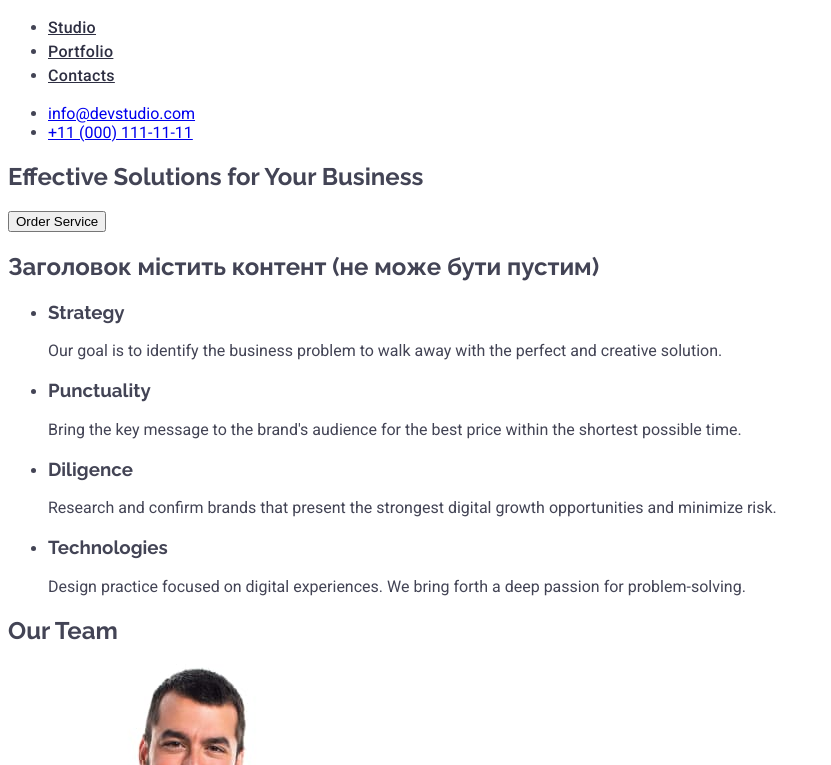
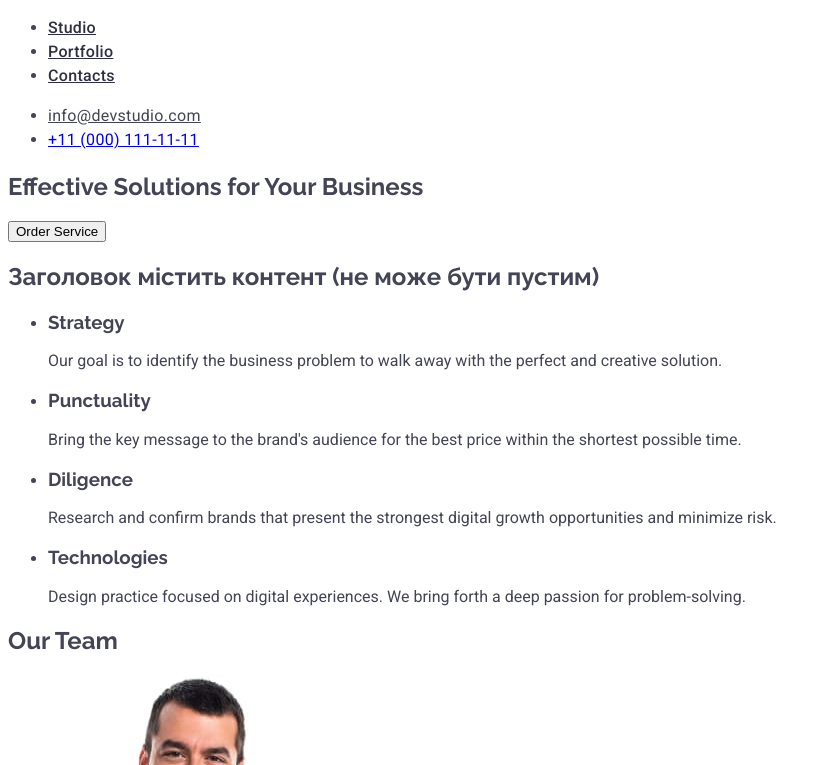
Before and after one commit to Kostantin01/goit-markup-hw-02, a plain HTML site: page index.html in a window 1280 px wide. Shown: the part 35-800 px from the top of the page, without its empty margins (0-831 px from the left). Drawn offline with Linux system fonts and the light colour scheme.

Commit message:
Update styles.css

```diff
--- a/css/styles.css
+++ b/css/styles.css
@@ -38,7 +38,17 @@ body {
 
 .address {
     font-style: normal;
+    line-height: 1.5;
+    letter-spacing: 0.02em;
+    color: #434455;
+}
+.address:hover {
+    color: #404bbf;
+}
 
+.address:focus{
+    color: #404bbf;
+    outline: none;
 }
 
 h1,h2,h3 {
```
